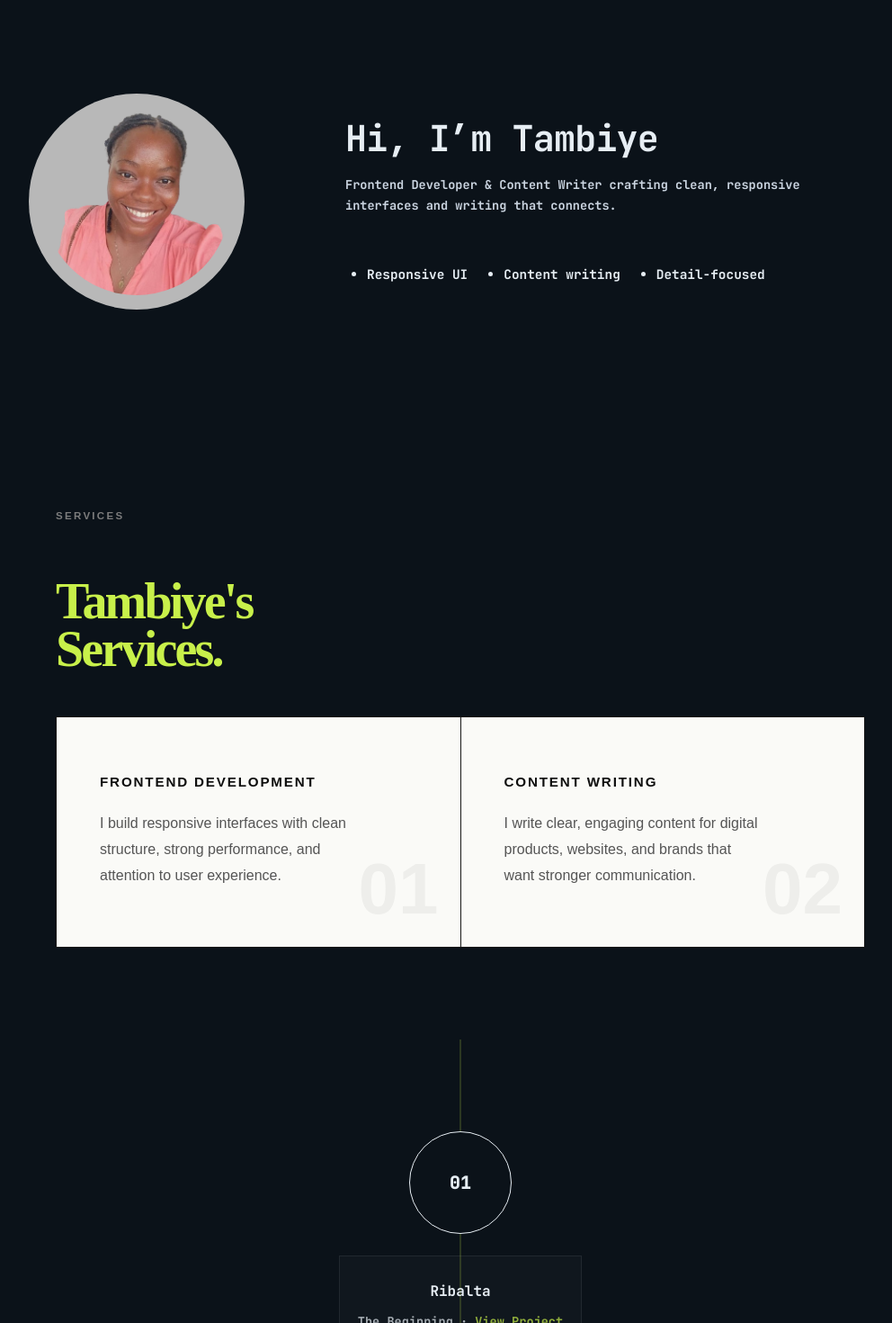
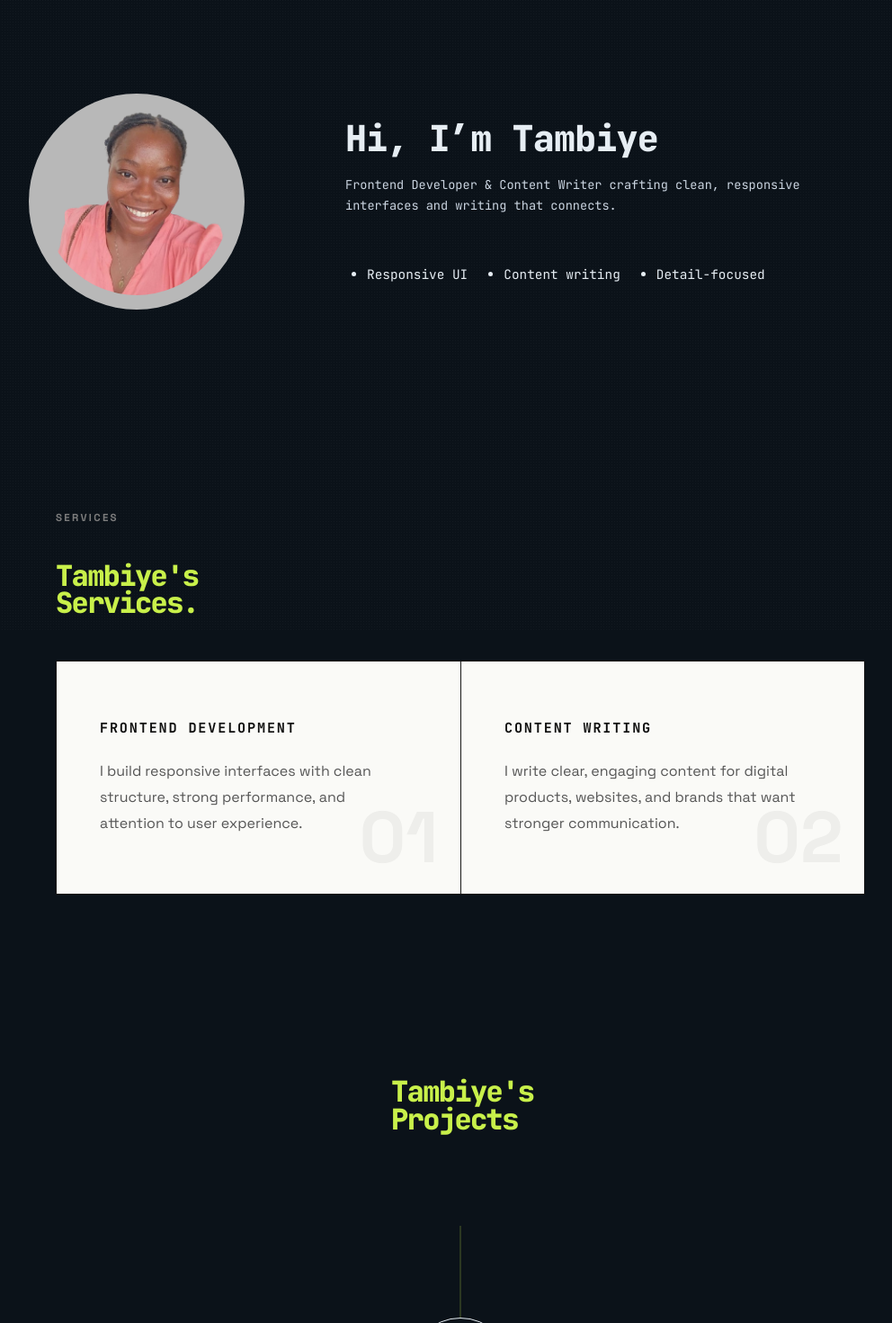
Before and after one commit to Tambiye/tambiye-portfolio, a React (Vite) app: page / in a window 1280 px wide. Shown: the part 100-1570 px from the top of the page at 90% size, without its empty margins (128-1120 px from the left). Built offline with nearby package versions, Linux system fonts and the light colour scheme.

Commit message:
refactor:making center line and adding contact

```diff
--- a/package.json
+++ b/package.json
@@ -12,7 +12,9 @@
   "dependencies": {
     "lucide-react": "^1.14.0",
     "react": "^19.2.0",
-    "react-dom": "^19.2.0"
+    "react-dom": "^19.2.0",
+    "react-icons": "^5.6.0",
+    "react-lucid": "^0.0.1"
   },
   "devDependencies": {
     "@eslint/js": "^9.39.1",
--- a/src/App.css
+++ b/src/App.css
@@ -1,12 +1,102 @@
 body {
      font-family: "JetBrains Mono", monospace;
-  font-optical-sizing: auto;
-  font-weight: 700;
-  font-style: normal;
+     font-optical-sizing: auto;
+     font-weight: 400;
+     font-style: normal;
      background: #0b1219;
-    color: #E6EDF3;
-    overflow-x: hidden;
+     color: #E6EDF3;
+     overflow-x: hidden;
 }
+body::before {
+  content: "";
+  position: fixed;
+  inset: 0;
+  pointer-events: none;
+  opacity: .03;
+  background-image:
+    radial-gradient(#fff 1px, transparent 1px);
+  background-size: 3px 3px;
+}
+/* =========================================
+   SCROLL REVEAL
+========================================= */
+
+.reveal {
+  opacity: 0;
+  transform: translateY(40px) scale(.98);
+  filter: blur(10px);
+
+  transition:
+    opacity 1s ease,
+    transform 1s cubic-bezier(.2, .65, .3, 1),
+    filter 1s ease;
+
+  will-change: opacity, transform, filter;
+}
+
+.reveal.show {
+  opacity: 1;
+  transform: translateY(0) scale(1);
+  filter: blur(0);
+}
+
+/* LEFT */
+.reveal-left {
+  transform: translateX(-60px);
+}
+
+.reveal-left.show {
+  transform: translateX(0);
+}
+
+/* RIGHT */
+.reveal-right {
+  transform: translateX(60px);
+}
+
+.reveal-right.show {
+  transform: translateX(0);
+}
+
+/* STAGGER */
+.delay-1 {
+  transition-delay: .1s;
+}
+
+.delay-2 {
+  transition-delay: .2s;
+}
+
+.delay-3 {
+  transition-delay: .3s;
+}
+
+.delay-4 {
+  transition-delay: .4s;
+}
+
+@media (max-width: 768px) {
+
+  .reveal {
+    transform: translateY(24px) scale(.99);
+    filter: blur(6px);
+
+    transition:
+      opacity .7s ease,
+      transform .7s ease,
+      filter .7s ease;
+  }
+
+  .reveal-left {
+    transform: translateX(-24px);
+  }
+
+  .reveal-right {
+    transform: translateX(24px);
+  }
+
+}
+
 
 .app {
     background: #0b1219;
@@ -392,7 +482,7 @@ body {
 .hero-title {
   font-size: clamp(1.5rem, 4vw, 2.5rem);
   margin-bottom: 1rem;
-  font-weight: 700;
+  font-weight: 900;
   line-height: 1.2;
   letter-spacing: -0.02em;
 }
@@ -411,7 +501,7 @@ body {
   gap: 2.5rem;
   padding:1.5rem;
   align-items: center;
-  font-size: clamp(0.5rem, 1.2vw, 0.9rem);
+  font-size: clamp(0.7rem, 1.2vw, 0.9rem);
 }
 
 /* RESPONSIVE TWEAKS */
@@ -450,7 +540,17 @@ body {
 /* ========================= */
 /* PROJECTS SECTION */
 /* ========================= */
-
+.heading-title {
+  font-family: "JetBrains Mono", monospace;
+  font-size: clamp(1.5rem, 6vw, 2rem);
+  font-weight: 900;
+  line-height: 0.95;
+  letter-spacing: -0.05em;
+  color: #c8f04a;
+padding: clamp(5rem, 8vw, 7rem) clamp(1.25rem, 4vw, 2.5rem);
+  max-width:8ch;
+  margin: 0 auto;
+}
 .projects {
   position: relative;
 
@@ -465,7 +565,7 @@ body {
 .projects::before {
   content: '';
   position: absolute;
-
+z-index: 0.2;
   top: 0;
   bottom: 0;
   left: 50%;
@@ -481,7 +581,7 @@ body {
 
 .project {
   position: relative;
-  z-index: 2;
+  z-index: 3;
 
   display: flex;
   flex-direction: column;
@@ -496,10 +596,11 @@ body {
 
 .project-title {
   position: relative;
+  font-weight: 900;
 
   width: 7rem;
   height: 7rem;
-
+  z-index: 3;
   display: flex;
   align-items: center;
   justify-content: center;
@@ -526,8 +627,8 @@ body {
   content: '';
   position: absolute;
   inset: -1px;
-
-  border: 2px solid #c8f04a;
+ font-weight: 900;
+  border: 3px solid #c8f04a;
   border-radius: 50%;
 
   clip-path: inset(0 100% 0 0);
@@ -555,9 +656,9 @@ body {
   padding: 0.75rem 1.25rem;
 
   text-align: center;
-
-  border: 1px solid rgba(230, 237, 243, 0.08);
-  background: rgba(255, 255, 255, 0.02);
+z-index: 2;
+  border: 2px solid rgba(230, 237, 243, 0.08);
+background: #0b1219;
 
 
 }
@@ -581,7 +682,7 @@ body {
 .project-body {
   position: relative;
 
-  max-width: 420px;
+  max-width: 900px;
 
   margin-top: 1.5rem;
   padding: 1.5rem;
@@ -589,7 +690,7 @@ body {
   text-align: center;
 
   border: 1px solid rgba(230, 237, 243, 0.08);
-  background: rgba(255, 255, 255, 0.02);
+background: #0b1219;
 
   overflow: hidden;
 
@@ -604,7 +705,7 @@ body {
   position: absolute;
   inset: 0;
 
-  border: 1px solid #c8f04a;
+  border: 3px solid #c8f04a;
 
   clip-path: inset(0 100% 100% 0);
 
@@ -644,6 +745,7 @@ body {
 
 .project-link:hover {
   border-color: currentColor;
+  transform: translateY(-2px);
 }
 
 /* ========================= */
@@ -670,7 +772,6 @@ body {
 
 
 
-@import url('https://fonts.googleapis.com/css2?family=Playfair+Display:wght@700;900&family=DM+Sans:wght@300;400;500&display=swap');
 
 /* ========================= */
 /* SERVICES SECTION */
@@ -682,7 +783,12 @@ body {
   margin: 0 auto;
   position: relative;
 
-  font-family: 'DM Sans', sans-serif;
+
+    font-family: "Space Grotesk", sans-serif;
+    font-optical-sizing: auto;
+    font-weight: 700;
+    font-style: normal;
+
 }
 
 /* subtle section label */
@@ -704,9 +810,9 @@ body {
 /* ========================= */
 
 .services-title {
-  font-family: 'Playfair Display', serif;
+  font-family: "JetBrains Mono", monospace;
 
-  font-size: clamp(2rem, 6vw, 3.5rem);
+  font-size: clamp(1.5rem, 6vw, 2rem);
   font-weight: 900;
 
   line-height: 0.95;
@@ -817,6 +923,7 @@ body {
 .service-card:hover h3,
 .service-card:hover p {
   color: #fafaf7;
+  transform: translateY(-2px);
 }
 
 /* ========================= */
@@ -824,6 +931,8 @@ body {
 /* ========================= */
 
 .service-card h3 {
+  font-family: "JetBrains Mono", monospace;
+
   font-size: 0.95rem;
   font-weight: 700;
 
@@ -859,9 +968,9 @@ body {
     grid-template-columns: 1fr;
   }
 
-  .service-card {
+  /* .service-card {
     min-height: auto;
-  }
+  } */
 
   .services-title {
     max-width: 100%;
@@ -883,3 +992,167 @@ body {
     line-height: 1.7;
   }
 }
+
+
+
+/* =========================================
+   CONTACT SECTION
+========================================= */
+
+.contact-section {
+  padding: clamp(5rem, 8vw, 7rem) clamp(1.25rem, 4vw, 2.5rem);
+  max-width: 1100px;
+  margin: 0 auto;
+}
+
+.contact-label {
+  display: inline-block;
+  margin-bottom: 1rem;
+
+  font-size: 0.72rem;
+  font-weight: 700;
+  letter-spacing: 0.2em;
+  text-transform: uppercase;
+
+  color: #7d7d7d;
+}
+
+.contact-title {
+  font-family: "JetBrains Mono", monospace;
+
+  font-size: clamp(2rem, 6vw, 4rem);
+  font-weight: 900;
+
+  line-height: 0.95;
+  letter-spacing: -0.05em;
+
+  color: #c8f04a;
+
+  max-width: 12ch;
+  margin-bottom: 1.5rem;
+}
+
+.contact-text {
+  max-width: 620px;
+
+  font-size: 1rem;
+  line-height: 1.8;
+
+  color: #94A3B8;
+
+  margin-bottom: 4rem;
+}
+
+/* GRID */
+.contact-grid {
+  display: grid;
+  grid-template-columns: repeat(2, minmax(0, 1fr));
+  gap: 1.5rem;
+}
+
+/* CARD */
+.contact-card {
+  position: relative;
+
+  display: flex;
+  align-items: center;
+  gap: 1.25rem;
+
+  padding: 1.5rem;
+
+  background: rgba(17, 24, 39, 0.65);
+
+  border: 1px solid rgba(255, 255, 255, 0.06);
+  border-radius: 18px;
+
+  text-decoration: none;
+
+  overflow: hidden;
+
+  transition:
+    transform 0.3s ease,
+    border-color 0.3s ease,
+    background 0.3s ease;
+}
+
+/* hover glow layer */
+.contact-card::before {
+  content: "";
+  position: absolute;
+  inset: 0;
+
+  background: linear-gradient(135deg,
+      rgba(96, 165, 250, 0.08),
+      transparent 60%);
+
+  opacity: 0;
+
+  transition: opacity 0.3s ease;
+}
+
+.contact-card:hover {
+  transform: translateY(-4px);
+
+  border-color: rgba(96, 165, 250, 0.25);
+
+  background: rgba(17, 24, 39, 0.85);
+}
+
+.contact-card:hover::before {
+  opacity: 1;
+}
+
+/* ICON BOX */
+.contact-icon {
+  width: 56px;
+  height: 56px;
+
+  border-radius: 16px;
+
+  display: flex;
+  align-items: center;
+  justify-content: center;
+
+  background: rgba(96, 165, 250, 0.1);
+  color: #60A5FA;
+
+  flex-shrink: 0;
+}
+
+/* IMPORTANT for React Icons */
+.contact-icon svg {
+  width: 22px;
+  height: 22px;
+}
+
+/* TEXT */
+.contact-card h3 {
+  font-size: 1rem;
+  font-weight: 700;
+
+  color: #E6EDF3;
+
+  margin-bottom: 0.3rem;
+}
+
+.contact-card p {
+  font-size: 0.92rem;
+
+  color: #94A3B8;
+
+  word-break: break-word;
+}
+
+/* ========================= */
+/* MOBILE
+========================= */
+
+@media (max-width: 768px) {
+  .contact-grid {
+    grid-template-columns: 1fr;
+  }
+
+  .contact-title {
+    max-width: 100%;
+  }
+}
--- a/src/components/portfolio.jsx
+++ b/src/components/portfolio.jsx
@@ -1,24 +1,51 @@
 import React, { useEffect } from "react";
 import "../App.css";
 
+
 export default function Portfolio() {
 
+useEffect(() => {
+  const reveals = document.querySelectorAll(".reveal");
+
+  const observer = new IntersectionObserver(
+    (entries) => {
+      entries.forEach((entry) => {
+        if (entry.isIntersecting) {
+          entry.target.classList.add("show");
+        }
+      });
+    },
+    {
+      threshold: 0.05,
+      rootMargin: "0px 0px -60px 0px",
+    }
+  );
+
+  reveals.forEach((el) => observer.observe(el));
+
+  return () => observer.disconnect();
+}, []);
 
   return (
     <div className="portfolio-container">
 
       <section id="about" className="about-section">
-  <div className="about-image">
-    <img src="/images/portfolio-removebg-preview.png" alt="Tambiye portrait" />
+
+        <div className="about-image reveal reveal-left">
+          <img
+            src="/images/portfolio-removebg-preview.png"
+            alt="Tambiye portrait"
+          />
         </div>
 
-  <div className="about-content">
+        <div className="about-content reveal reveal-right">
           <h1 className="hero-title">
             Hi, I’m <span>Tambiye</span>
           </h1>
 
           <p className="hero-text">
-      Frontend Developer & Content Writer crafting clean, responsive interfaces and writing that connects.
+            Frontend Developer & Content Writer crafting clean,
+            responsive interfaces and writing that connects.
           </p>
 
           <ul className="hero-highlights">
@@ -29,21 +56,23 @@ return (
         </div>
       </section>
 
+      {/* SERVICES */}
+      <section id="services" className="services-section reveal">
 
-      {/* SERVICES */}
-<section id="services" className="services-section">
-
-  <span className="services-label">
+        <span className="services-label reveal delay-1">
           Services
         </span>
 
-  <h2 className="services-title">
+        <h2 className="services-title reveal delay-2">
           Tambiye's Services
         </h2>
 
         <div className="services-grid">
 
-    <div className="service-card" data-number="01">
+          <div
+            className="service-card reveal delay-1"
+            data-number="01"
+          >
             <div>
               <h3>Frontend Development</h3>
 
@@ -54,7 +83,10 @@ return (
             </div>
           </div>
 
-    <div className="service-card" data-number="02">
+          <div
+            className="service-card reveal delay-2"
+            data-number="02"
+          >
             <div>
               <h3>Content Writing</h3>
 
@@ -70,11 +102,14 @@ return (
       </section>
 
       {/* PROJECTS */}
+      <h2 className="heading-title reveal">
+        Tambiye's Projects
+      </h2>
 
       <section className="projects">
 
         {/* Ribalta */}
-  <article className="project">
+        <article className="project reveal delay-1">
           <div className="project-title">01</div>
 
           <div className="project-meta">
@@ -95,18 +130,19 @@ return (
 
           <div className="project-body">
             <p>
-        My first real project built with HTML and CSS. Messy, but functional.
+              My first real project built with HTML and CSS.
+              Messy, but functional.
             </p>
 
             <p>
-        It was the moment I realized I could build something from scratch.
+              It was the moment I realized I could build
+              something from scratch.
             </p>
           </div>
         </article>
 
-
         {/* Mama Lucia */}
-  <article className="project">
+        <article className="project reveal delay-2">
           <div className="project-title">02</div>
 
           <div className="project-meta">
@@ -122,18 +158,19 @@ return (
 
           <div className="project-body">
             <p>
-        A JavaScript math game that pushed me beyond static websites.
+              A JavaScript math game that pushed me beyond
+              static websites.
             </p>
 
             <p>
-        This was where I started thinking more like a developer.
+              This was where I started thinking more like
+              a developer.
             </p>
           </div>
         </article>
 
-
         {/* VKU Services */}
-  <article className="project">
+        <article className="project reveal delay-3">
           <div className="project-title">03</div>
 
           <div className="project-meta">
@@ -154,18 +191,19 @@ return (
 
           <div className="project-body">
             <p>
-        My first experience working in a shared React codebase.
+              My first experience working in a shared React
+              codebase.
             </p>
 
             <p>
-        I learned Git workflows, teamwork, and scalable structure.
+              I learned Git workflows, teamwork, and scalable
+              structure.
             </p>
           </div>
         </article>
 
-
        {/* Bliz */}
-  <article className="project">
+<article className="project reveal delay-1">
   <div className="project-title">04</div>
 
   <div className="project-meta">
@@ -186,18 +224,19 @@ return (
 
   <div className="project-body">
     <p>
-        A project that pushed my design confidence and experimentation.
+      A project that pushed my design confidence
+      and experimentation.
     </p>
 
     <p>
-        It taught me to move beyond safe layouts and predictable ideas.
+      It taught me to move beyond safe layouts
+      and predictable ideas.
     </p>
   </div>
 </article>
 
-
 {/* Ribalta Revisited */}
-  <article className="project">
+<article className="project reveal delay-2">
   <div className="project-title">05</div>
 
   <div className="project-meta">
@@ -218,18 +257,19 @@ return (
 
   <div className="project-body">
     <p>
-        I revisited an old project with stronger structure and better thinking.
+      I revisited an old project with stronger structure
+      and better thinking.
     </p>
 
     <p>
-        It reflected how much my approach to development had evolved.
+      It reflected how much my approach to development
+      had evolved.
     </p>
   </div>
 </article>
 
-
 {/* GiveBackNigeria */}
-  <article className="project">
+<article className="project reveal delay-3">
   <div className="project-title">06</div>
 
   <div className="project-meta">
@@ -254,14 +294,14 @@ return (
     </p>
 
     <p>
-        Working with structure and collaboration changed how I build products.
+      Working with structure and collaboration changed
+      how I build products.
     </p>
   </div>
 </article>
 
-
 {/* Xnyder HQ */}
-  <article className="project">
+<article className="project reveal delay-1">
   <div className="project-title">07</div>
 
   <div className="project-meta">
@@ -282,18 +322,19 @@ return (
 
   <div className="project-body">
     <p>
-        A project focused on refinement, polish, and clean UI execution.
+      A project focused on refinement,
+      polish, and clean UI execution.
     </p>
 
     <p>
-        It strengthened my confidence in layout, spacing, and visual rhythm.
+      It strengthened my confidence in layout,
+      spacing, and visual rhythm.
     </p>
   </div>
 </article>
 
-
 {/* Amyra */}
-  <article className="project">
+<article className="project reveal delay-2">
   <div className="project-title">08</div>
 
   <div className="project-meta">
@@ -318,14 +359,14 @@ return (
     </p>
 
     <p>
-        The direction changed often, but I learned how to stay flexible.
+      The direction changed often,
+      but I learned how to stay flexible.
     </p>
   </div>
 </article>
 
-
 {/* AlphaProfit */}
-  <article className="project">
+<article className="project reveal delay-3">
   <div className="project-title">09</div>
 
   <div className="project-meta">
@@ -341,18 +382,19 @@ return (
 
   <div className="project-body">
     <p>
-        My first serious Next.js project with bolder design direction.
+      My first serious Next.js project
+      with bolder design direction.
     </p>
 
     <p>
-        It taught me how design choices affect clarity and usability.
+      It taught me how design choices affect
+      clarity and usability.
     </p>
   </div>
 </article>
 
-
 {/* Asterix */}
-  <article className="project">
+<article className="project reveal delay-4">
   <div className="project-title">10</div>
 
   <div className="project-meta">
@@ -372,17 +414,22 @@ return (
     </p>
 
     <p>
-        It proved I could independently design and build at a higher level.
+      It proved I could independently design
+      and build at a higher level.
     </p>
   </div>
 </article>
 
       </section>
 
+
+
       {/* FOOTER */}
       <footer className="footer reveal">
-        © {new Date().getFullYear()} Sonia Jamabo. All rights reserved.
+        © {new Date().getFullYear()} Sonia Jamabo.
+        All rights reserved.
       </footer>
+
     </div>
   );
 }
```
Also changed, not shown: src/components/Contact.jsx (added, +85 -0 lines), 1 other file (tests, documents, lock files or other folders). Lines whose indentation alone changed are shown as unchanged.
